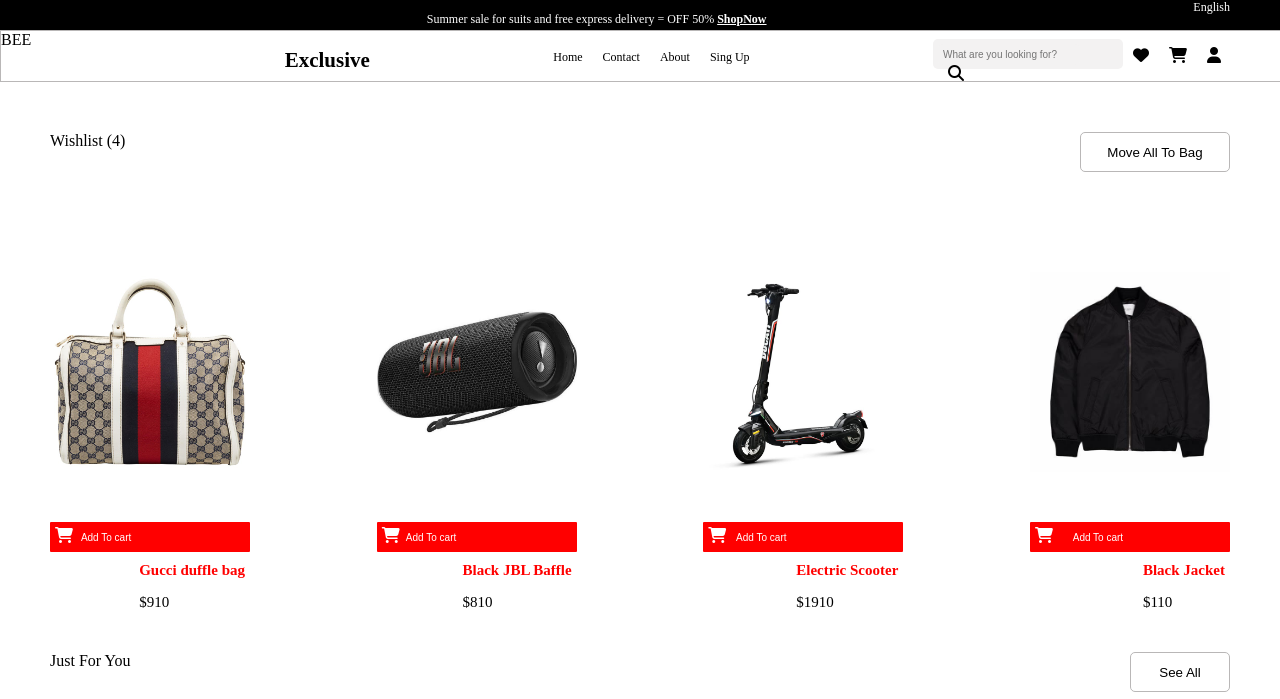
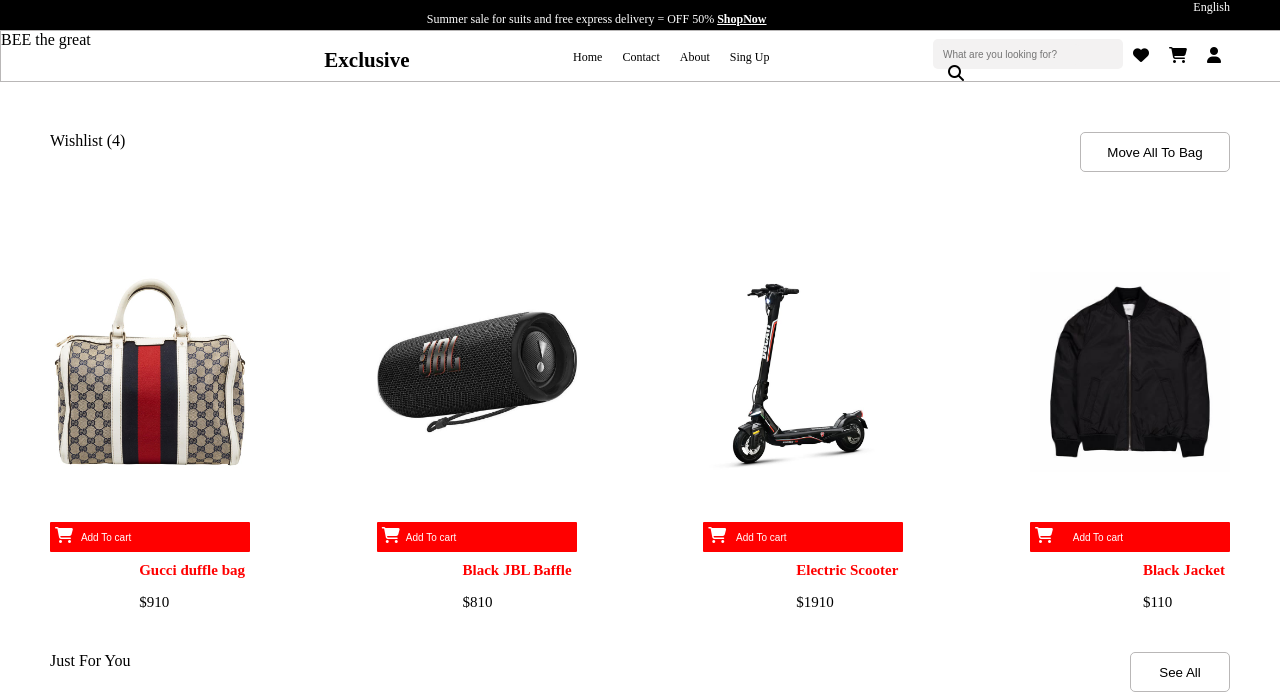
Before and after one commit to Bee1906-hub/Bee.test, a plain HTML site: page index.html in a window 1280 px wide. Shown: the top 699 px of the page. Drawn offline with Linux system fonts and the light colour scheme.

Commit message:
Update index.html

```diff
--- a/index.html
+++ b/index.html
@@ -17,7 +17,7 @@
         </div>
     </header>
     <nav>
-        BEE
+        BEE the great
         <div class="titre">
             <h1>Exclusive</h1>
         </div>
```
